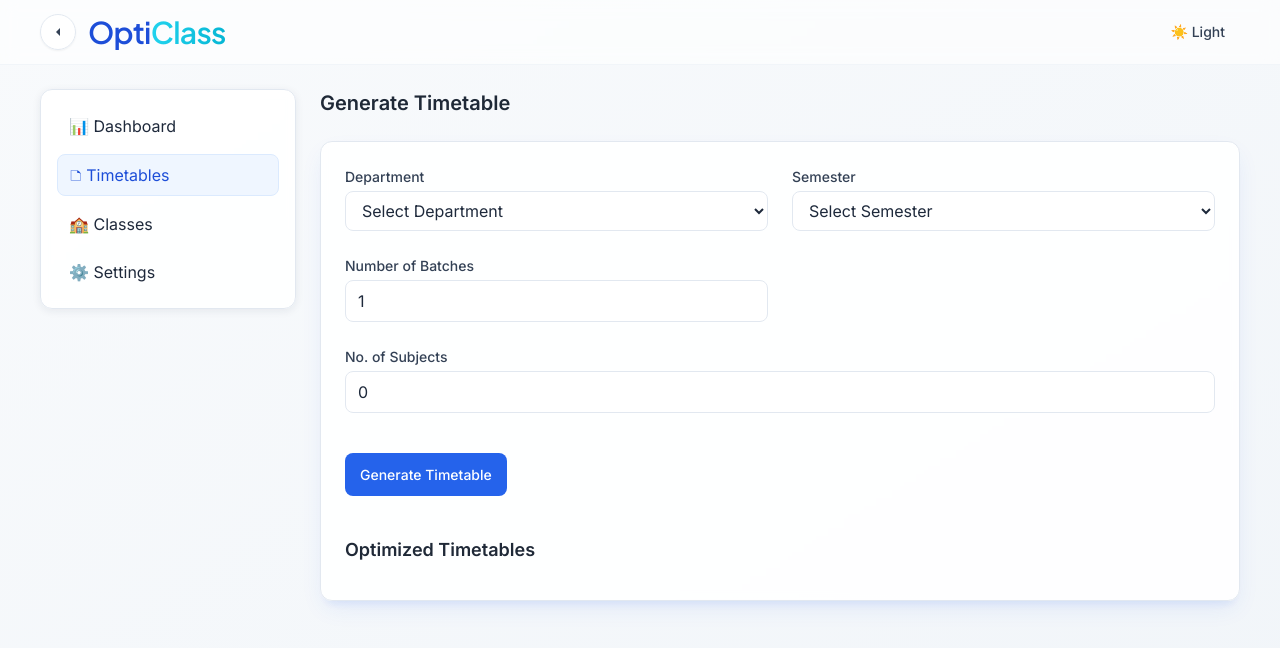
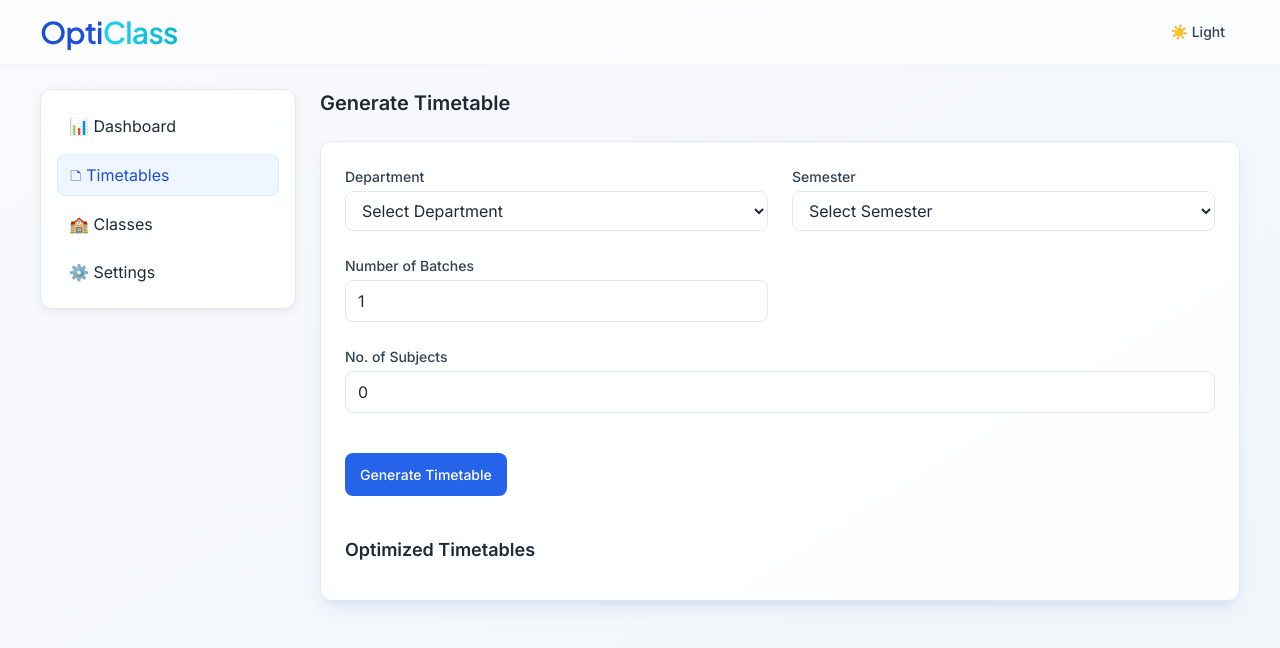
Before and after one commit to BitsKreig/CUFINALOC, a React (Vite) app in the folder Frontend/: page /landing in a window 1280 px wide. Both pictures are taken after a click on the button "Get Started". Shown: the top 648 px of the page. Built offline with nearby package versions, Linux system fonts and the light colour scheme.

Commit message:
Commit changes

```diff
--- a/Frontend/src/App.jsx
+++ b/Frontend/src/App.jsx
@@ -3,7 +3,7 @@ import useTheme from "./useTheme";
 import { utils, writeFile } from "xlsx";
 import jsPDF from "jspdf";
 import autoTable from "jspdf-autotable";
-import BackButton from "./components/BackButton";
+// Removed BackButton in favor of making the heading clickable as back
 
 export default function App() {
   const [formData, setFormData] = useState({
@@ -42,6 +42,15 @@ export default function App() {
   // Flags to prevent recursive scroll updates
   const hScrollIgnore = useRef(new WeakSet());
   const { theme, toggleTheme } = useTheme();
+
+  // Make the heading behave like a back button without changing its look
+  const goBack = () => {
+    if (window.history.length > 1) {
+      window.history.back();
+    } else {
+      window.location.href = "/"; // fallback route
+    }
+  };
 
   const getBatchRef = (batch) => {
     if (!batchRefs.current[batch]) {
@@ -382,8 +391,19 @@ export default function App() {
       <header className="sticky top-0 z-20 bg-white/80 backdrop-blur supports-[backdrop-filter]:bg-white/60 border-b border-ink-100">
         <div className="container flex items-center justify-between h-16">
           <div className="flex items-center gap-3">
-            <BackButton />
-            <h1 className="font-display text-2xl md:text-3xl tracking-tight">
+            <h1
+              className="font-display text-2xl md:text-3xl tracking-tight"
+              role="button"
+              tabIndex={0}
+              title="Go back"
+              onClick={goBack}
+              onKeyDown={(e) => {
+                if (e.key === "Enter" || e.key === " ") {
+                  e.preventDefault();
+                  goBack();
+                }
+              }}
+            >
               <span className="text-brand-700">Opti</span>
               <span className="bg-gradient-to-r from-cyan-400 to-cyan-500 bg-clip-text text-transparent">Class</span>
             </h1>
--- a/Frontend/src/LandingPage.jsx
+++ b/Frontend/src/LandingPage.jsx
@@ -1,18 +1,26 @@
 import React from "react";
 import { useNavigate, Link } from "react-router-dom";
-import BackButton from "./components/BackButton";
 import useTheme from "./useTheme";
 
 export default function LandingPage() {
   const navigate = useNavigate();
   const { theme, toggleTheme } = useTheme();
+  const handleLogout = () => {
+    try {
+      // Clear common auth artifacts if present
+      localStorage.removeItem('authToken');
+      localStorage.removeItem('user');
+      sessionStorage.removeItem('authToken');
+    } catch (_) {}
+    navigate('/');
+  };
   return (
     <div className="min-h-screen">
       {/* Top Bar */}
       <header className="sticky top-0 z-20 bg-white/80 backdrop-blur supports-[backdrop-filter]:bg-white/60 border-b border-ink-100">
         <div className="container flex items-center justify-between h-16">
           <div className="flex items-center gap-3">
-            <BackButton />
+            <button className="btn-ghost text-sm" onClick={handleLogout} title="Log out">Logout</button>
             <h1 className="font-display text-2xl md:text-3xl tracking-tight">
               <span className="text-brand-700">Opti</span>
               <span className="bg-gradient-to-r from-cyan-400 to-cyan-500 bg-clip-text text-transparent">Class</span>
```
Also changed, not shown: 1 other file (tests, documents, lock files or other folders).
